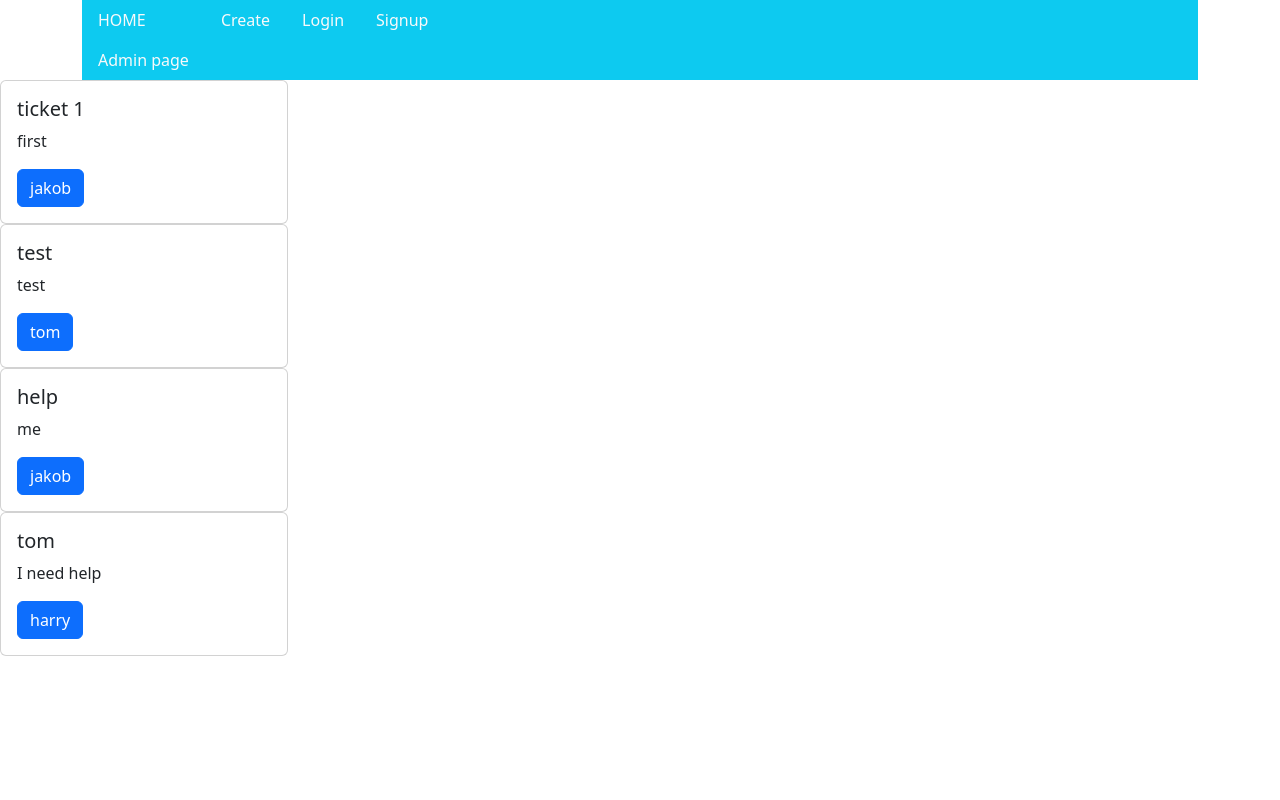
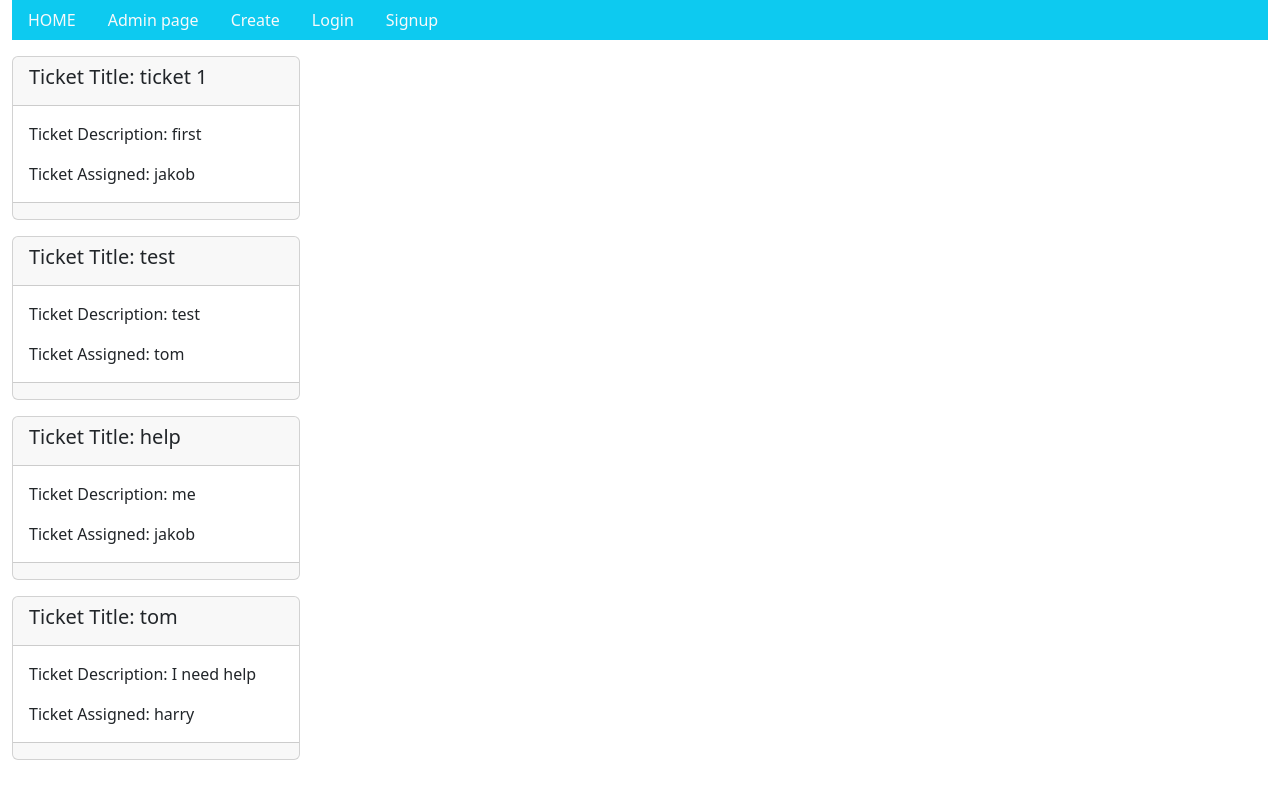
Before and after one commit to jaw377/Kanban-board-project, a Django app: page /board/ in a window 1280 px wide. Run offline with Django 3.2, Linux system fonts and the light colour scheme; data comes from the database, SQL or seed files in the repository; both versions use the stored data as it was after the commit; some libraries are stand-ins or nearby versions.

Commit message:
board changes

```diff
--- a/kanban/board/views.py
+++ b/kanban/board/views.py
@@ -1,6 +1,10 @@
 from django.shortcuts import render
 from .models import ticket
 from .forms import ticketform
+from django.http import HttpResponse,HttpResponseRedirect
+from django.template import loader
+from django.urls import reverse
+
 
 def board(request):
     form = ticketform(request.POST or None, request.FILES or None)
--- a/kanban/kanban/urls.py
+++ b/kanban/kanban/urls.py
@@ -23,5 +23,5 @@ urlpatterns = [
     path("accounts/", include("accounts.urls")),
     path("accounts/", include("django.contrib.auth.urls")),
     path("", TemplateView.as_view(template_name="home.html"), name="home"),
-    path("board/", include("board.urls")),
+    path("board/", include("board.urls"), name="board"),
 ]
--- a/kanban/templates/base.html
+++ b/kanban/templates/base.html
@@ -10,20 +10,23 @@
 
 <body>
   <main>
-    <div class="container">
+    <div class="container-fluid">
       <ul class="nav bg-info">
         <li class="nav-item">
           <a class="nav-link link-light" href="/board">HOME</a>
-          <a class="nav-link link-light" href="/admin">Admin page</a>
+          </li>
+          <li class="nav-item">
+            <a class="nav-link link-light" href="/admin">Admin page</a>
           </li>
       {% block menubar %}
 
 
       {% endblock %}
       </ul>
+
+      {% block content %}
+      {% endblock %}
     </div>
-    {% block content %}
-    {% endblock %}
   </main>
 </body>
 
--- a/kanban/templates/board/board.html
+++ b/kanban/templates/board/board.html
@@ -37,24 +37,24 @@
           <input type="submit" value="Submit">
         </form>
       </div>
-      <div class="modal-footer">
-        <button type="button" class="btn btn-secondary" data-bs-dismiss="modal">Close</button>
-        <button type="button" class="btn btn-primary">Save changes</button>
-      </div>
     </div>
   </div>
 </div>
 
 {% for x in tickets %}
-<div class="card" style="width: 18rem;">
-  <div class="card-body">
-    <h5 class="card-title">{{x.ticket_title }}</h5>
-    <p class="card-text">{{x.ticket_description }}</p>
-    <a href="#" class="btn btn-primary">{{x.ticket_user }}</a>
+<div class="mt-3">
+  <div class="card" style="width: 18rem;">
+    <div class="card-header">
+      <h5 class="card-title">Ticket Title: {{x.ticket_title }}</h5>
+    </div>
+    <div class="card-body">
+      <p class="card-text">Ticket Description: {{x.ticket_description }}</p>
+      <p class="card-text">Ticket Assigned: {{x.ticket_user }}</p>
+    </div>
+    <div class="card-footer">
+    </div>
   </div>
 </div>
-
-
 {% endfor %}
 
 
```
Also changed, not shown: kanban/db.sqlite3.
